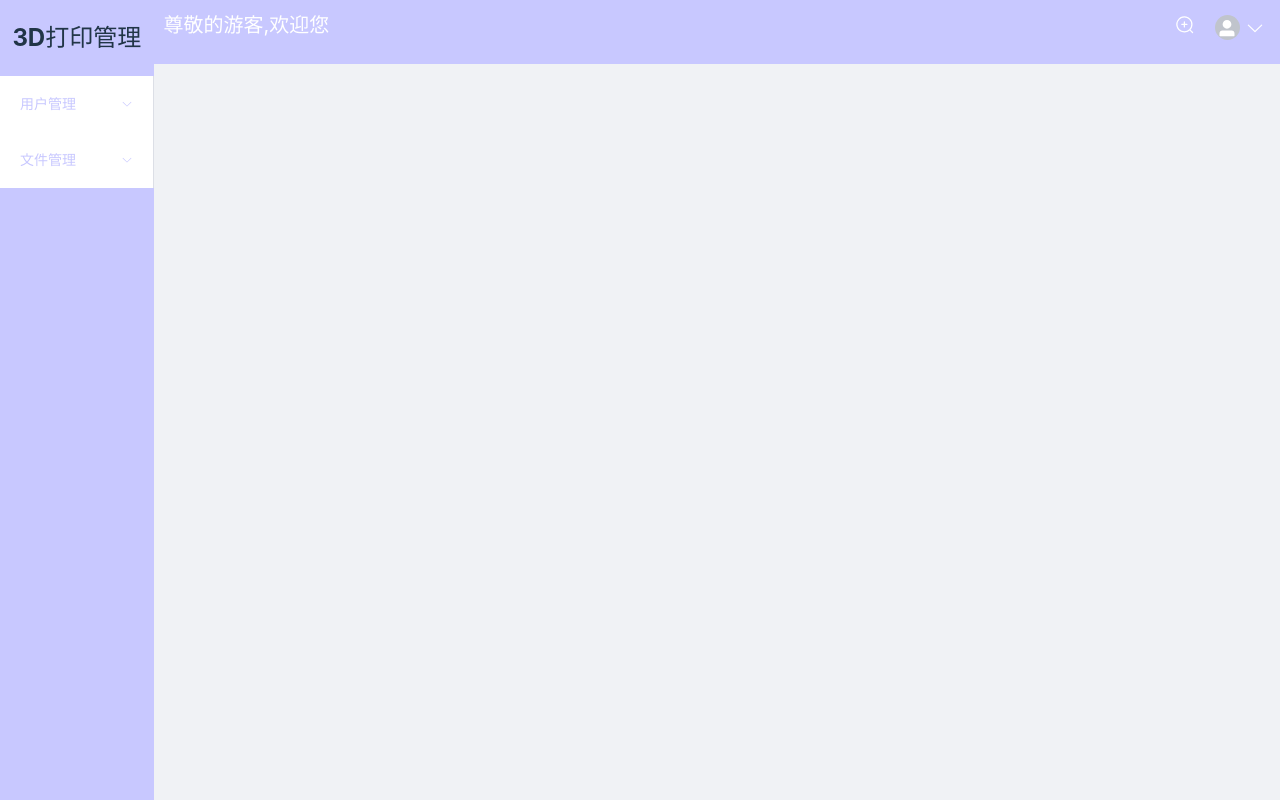
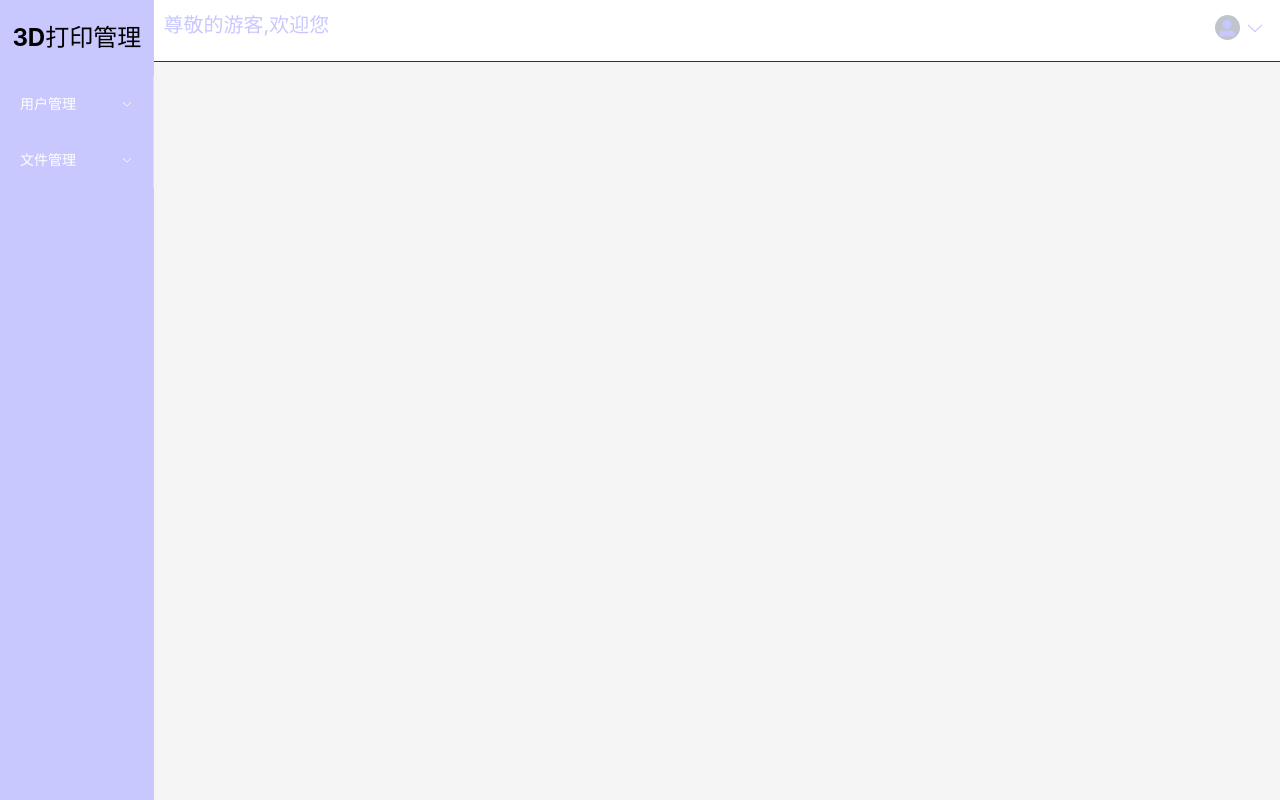
Before and after one commit to LinChen010715/graduationDesign, a Vue app: page /#/ in a window 1280 px wide. Built offline with nearby package versions, Linux system fonts and the light colour scheme.

Commit message:
feat: menu样式修改

```diff
--- a/src/layout/SubMenu.vue
+++ b/src/layout/SubMenu.vue
@@ -2,15 +2,15 @@
   <el-sub-menu>
     <template #title>{{ menuInfo.name }}</template>
 
-    <template v-for="item in menuInfo.children" :key="item" :index="item.index">
+    <template v-for="item in menuInfo.children" :key="item.path">
       <template v-if="!item.children">
-        <el-menu-item>
+        <el-menu-item :index="item.path">
           <router-link :to="item.path"
             ><p>{{ item.name }}</p></router-link
           >
         </el-menu-item>
       </template>
-      <template v-else>
+      <template v-else :index="item.path">
         <sub-menu :menu-info="item"></sub-menu>
       </template>
     </template>
--- a/src/layout/UserInfo.vue
+++ b/src/layout/UserInfo.vue
@@ -108,7 +108,7 @@ function submitChange() {
 }
 
 span {
-  color: white;
+  color: rgb(200, 200, 255);
   font-size: 20px;
 }
 
--- a/src/layout/layout.vue
+++ b/src/layout/layout.vue
@@ -3,24 +3,25 @@
     <div class="menu">
       <h2>{{ title }}</h2>
       <el-menu
-        :unique-opened="true"
-        default-active="2"
+        router
+        unique-opened
         class="el-menu"
         @open="handleOpen"
         @close="handleClose"
-        background-color="#fff"
-        text-color="rgb(200, 200, 255)"
+        :default-active="getDefaultActive()"
+        background-color="#rgb(200, 200, 255)"
+        text-color="#fff"
         active-text-color="rgb(200, 200, 255)"
       >
-        <template v-for="item in menu" :key="item" :index="item.index">
+        <template v-for="item in menu" :key="item">
           <template v-if="!item.children">
-            <el-menu-item>
+            <el-menu-item :index="item.path">
               <router-link :to="item.path"
                 ><p>{{ item.name }}</p></router-link
               >
             </el-menu-item>
           </template>
-          <template v-else>
+          <template v-else :index="item.path">
             <sub-menu :menu-info="item"></sub-menu>
           </template>
         </template>
@@ -52,6 +53,7 @@ import { userStore } from "./index";
 import { onMounted, ref } from "vue";
 import { ElMessage } from "element-plus";
 import router from "@/router";
+import { useRoute } from "vue-router";
 
 const title = ref(import.meta.env.VITE_APP_NAME as string);
 
@@ -88,6 +90,26 @@ onMounted(() => {
 
 function handleOpen() {}
 function handleClose() {}
+
+const route = useRoute();
+
+/**
+ * 获取当前展开路由菜单index
+ */
+function getDefaultActive(): string {
+  const matchedRoutes = [...route.matched];
+  let currentRouteMetaHidden = route.meta.hidden;
+  let currentRoutePath = route.path;
+
+  // 向route.matched数组中找到hidden不为true的路由（代表其在侧边栏中显示）
+  while (currentRouteMetaHidden && matchedRoutes.length > 0) {
+    const matchRoute = matchedRoutes.pop();
+    currentRouteMetaHidden = matchRoute?.meta.hidden;
+    currentRoutePath = matchRoute?.path || "";
+  }
+
+  return currentRoutePath;
+}
 </script>
 
 <style>
@@ -99,26 +121,33 @@ function handleClose() {}
   left: 0;
   box-sizing: border-box;
   display: flex;
+  background-color: whitesmoke;
 }
 
-.h2 {
-  color: #fff;
+h2 {
+  color: #000;
 }
+
 .content {
   width: 88%;
   height: 100%;
   display: flex;
   flex-direction: column;
 }
+
 .top {
   width: 100%;
   height: 8%;
-  background-color: rgb(200, 200, 255);
+  border-bottom: 1px solid #333;
+  background-color: #fff;
 }
+
 .viewContainer {
-  width: 100%;
+  width: 97%;
   height: 92%;
+  padding: 20px;
 }
+
 .menu {
   width: 12%;
   height: 100%;
@@ -126,9 +155,10 @@ function handleClose() {}
 }
 
 .el-menu .el-menu-item:hover {
-  background-color: rgb(200, 200, 255);
+  background-color: var(--el-menu-hover-bg-color);
 }
-.el-menu .el-menu-item:hover p {
+
+.el-menu .el-menu-item p {
   color: #fff;
 }
 </style>
--- a/src/router/menu.ts
+++ b/src/router/menu.ts
@@ -24,11 +24,9 @@ export default [
     {
         path: '',
         name: '用户管理',
-        index: '1',
         children:[
             {
                 path: '/user',
-                index: '1-1',
                 name: '账户管理',
                 component: ()=>import('@/views/user/account/index.vue')
             },
@@ -37,11 +35,9 @@ export default [
     {
         path: '',
         name: '文件管理',
-        index: '2',
         children:[
             {
                 path: '/file',
-                index: '2-1',
                 name: '图片管理',
                 component: ()=>import('@/views/user/account/index.vue')
             },
```
